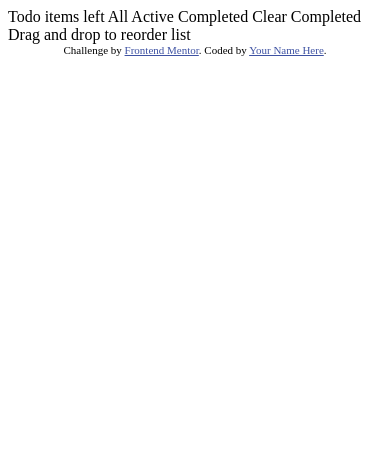
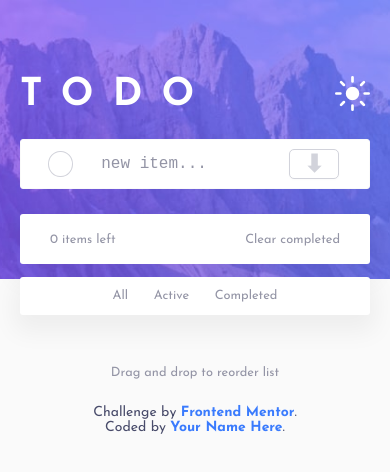
Before and after one commit to LucasLoe/to-do-app, a plain HTML site: page index.html in a window 390 px wide. Drawn offline with Linux system fonts and the light colour scheme.

Commit message:
finished- dragdrop missing

```diff
--- /dev/null
+++ b/app.js
@@ -0,0 +1,151 @@
+var rootVar = document.querySelector(':root');
+var mode = "lightMode";
+var listCounter = 0;
+var numOfEntries = document.getElementsByClassName('input-field').length;
+var numOfChecked = document.querySelectorAll('input[type="checkbox"]:checked')
+
+var very_light_gray = "hsl(0, 0%, 98%)";
+var very_light_gray_blue = "hsl(236, 33%, 92%)";
+var light_grayish_blue = "hsl(233, 11%, 84%)";
+var dark_grayish_blue = "hsl(236, 9%, 61%)";
+var very_dark_grayish_blue = "hsl(235, 19%, 35%)";
+
+var very_dark_blue = "hsl(235, 21%, 11%)";
+var very_dark_desaturated_blue = "hsl(235, 24%, 19%)";
+var light_grayish_blue = "hsl(234, 39%, 85%)";
+var light_grayish_blue_hover = "hsl(236, 33%, 92%)";
+var dark_grayish_blue = "hsl(234, 11%, 52%)";
+var very_dark_grayish_blue = "hsl(237, 14%, 26%)";
+
+function toggleMode(){
+
+    if (mode == "lightMode") {
+        mode = "darkMode";
+
+        rootVar.style.setProperty('--light-1', very_dark_blue)
+        rootVar.style.setProperty('--light-2', very_dark_desaturated_blue)
+        rootVar.style.setProperty('--medium', light_grayish_blue)
+        rootVar.style.setProperty('--medium-hover', light_grayish_blue_hover)
+        rootVar.style.setProperty('--dark-1', dark_grayish_blue)
+        rootVar.style.setProperty('--dark-2', light_grayish_blue)
+        rootVar.style.setProperty('--container-color', very_dark_desaturated_blue)
+
+
+    }
+
+    else if (mode == "darkMode") {
+        mode = "lightMode";
+
+        rootVar.style.setProperty('--light-1', very_light_gray)
+        rootVar.style.setProperty('--light-2', very_light_gray_blue)
+        rootVar.style.setProperty('--medium', light_grayish_blue)
+        rootVar.style.setProperty('--medium-hover', light_grayish_blue)
+        rootVar.style.setProperty('--dark-1', dark_grayish_blue)
+        rootVar.style.setProperty('--dark-2', very_dark_grayish_blue)
+        rootVar.style.setProperty('--container-color', "white")
+
+    }
+}
+
+function addListItem(){
+
+    let textAreaTag = document.getElementById('new-input-textarea');
+    let textVal = textAreaTag.value;
+
+    if (!textVal) {
+        textAreaTag.setAttribute('placeholder', 'can\'t be empty')
+    }
+    else if (textVal){
+        createNewListItem(textVal)
+        textAreaTag.value = "";
+        textAreaTag.setAttribute('placeholder', 'new item...')
+        listCounter += 1;
+        countActiveQuests()
+    }
+}
+
+function convertTextToId(t) {
+    return t.split(' ').join('_').toLowerCase()
+}
+
+function countActiveQuests(){
+    let elem = document.getElementById('counter')
+    let elemSuffix = document.getElementById('counter-suffix');
+
+    numOfEntries = document.getElementsByClassName('input-field').length;
+    numOfChecked = document.querySelectorAll('input[type="checkbox"]:checked').length
+
+    elem.innerText = numOfEntries - numOfChecked;
+
+    if (numOfEntries - numOfChecked == 1){
+        elemSuffix.innerText = " item left"
+    }
+    else {
+        elemSuffix.innerText = " items left"
+    }
+}
+
+function checkboxIsChecked(event) {
+    countActiveQuests()
+
+    let labelSelector = event.target.nextSibling;
+    console.log(labelSelector)
+
+    if (event.target.checked == true){
+        event.target.parentNode.classList.add('quest-completed')
+        event.target.parentNode.classList.remove('quest-active')
+        labelSelector.classList.add('completed-style');
+    }
+    else if (event.target.checked == false){
+        event.target.parentNode.classList.add('quest-active')
+        event.target.parentNode.classList.remove('quest-completed')
+        labelSelector.classList.remove('completed-style');
+
+    }
+}
+
+function filterView(event){
+    console.log(event.target.id)
+
+    if (event.target.id == 'select-all'){
+        console.log(document.getElementsByClassName('quest-completed'))
+        console.log(document.getElementsByClassName('quest-active'))
+
+        document.querySelectorAll('.input-field').forEach(e => e.classList.remove('invisible'))
+
+    }
+    else if (event.target.id == 'select-active'){
+        document.querySelectorAll('.quest-completed').forEach(e => e.classList.add('invisible'))
+        document.querySelectorAll('.quest-active').forEach(e => e.classList.remove('invisible'))
+
+    }
+    else if (event.target.id == 'select-completed'){
+        document.querySelectorAll('.quest-active').forEach(e => e.classList.add('invisible'))
+        document.querySelectorAll('.quest-completed').forEach(e => e.classList.remove('invisible'))
+    }
+}
+
+function clearCompletedQuests(){
+    document.querySelectorAll('.quest-completed').forEach(e => e.remove())
+}
+
+function createNewListItem(str) {
+    let divTag = document.createElement('div');
+    divTag.classList.add('input-field')
+    divTag.classList.add('quest-active')
+
+    let inputTag = document.createElement('input');
+        inputTag.setAttribute('type', 'checkbox')
+        inputTag.setAttribute('onchange', 'checkboxIsChecked(event)')
+        inputTag.classList.add('checkbox-style')
+
+    let labelTag = document.createElement('label');
+        labelTag.classList.add('label-style');
+        labelTag.innerText = str;
+
+    divTag.appendChild(inputTag);
+    divTag.appendChild(labelTag);
+
+    let containerNode = document.getElementById('list-container')
+    containerNode.appendChild(divTag);
+}
--- a/index.html
+++ b/index.html
@@ -5,32 +5,61 @@
   <meta name="viewport" content="width=device-width, initial-scale=1.0"> <!-- displays site properly based on user's device -->
 
   <link rel="icon" type="image/png" sizes="32x32" href="./images/favicon-32x32.png">
+  <link rel="stylesheet" href="style.css">
 
   <title>Frontend Mentor | Todo app</title>
 
-  <!-- Feel free to remove these styles or customise in your own stylesheet 👍 -->
-  <style>
-    .attribution { font-size: 11px; text-align: center; }
-    .attribution a { color: hsl(228, 45%, 44%); }
-  </style>
 </head>
 <body>
 
-  Todo
+  <img src="/images/bg-desktop-light.jpg">
+  <div id="bottom-page">
+    <main>
 
-  <!-- Add dynamic number --> items left
+      <div id="header">
+      <h1>TODO</h1>
+       <a onclick="toggleMode()"><img src="/images/icon-sun.svg"></a>
+      </div>
 
-  All
-  Active
-  Completed
+      <div id="new-input">
+        <input type="checkbox" class="checkbox-style" disabled>
+        <textarea id="new-input-textarea" maxlength="45" placeholder="new item..."></textarea>
+        <button id="submit-new-entry-button" type="submit" onclick="addListItem()">⬇</button>
+      </div>
 
-  Clear Completed
+      <fieldset id="list-container">
 
-  Drag and drop to reorder list
+      </fieldset>
 
-  <div class="attribution">
-    Challenge by <a href="https://www.frontendmentor.io?ref=challenge" target="_blank">Frontend Mentor</a>.
-    Coded by <a href="#">Your Name Here</a>.
-  </div>
+      <div id="list-footer">
+        <p><a onclick=""><span id="counter">0</span><span id="counter-suffix"> items left</span></a></p>
+        <div id="switch-view">
+          <p><a id="select-all" onclick="filterView(event)">All</a></p>
+          <p><a id="select-active" onclick="filterView(event)">Active</a></p>
+          <p><a id="select-completed" onclick="filterView(event)">Completed</a></p>
+        </div>
+        <p id="clear"><a onclick="clearCompletedQuests()">Clear completed</a></p>
+      </div>
+
+      <div id="switch-view-mobile">
+        <p><a id="select-all" onclick="filterView(event)">All</a></p>
+        <p><a id="select-active" onclick="filterView(event)">Active</a></p>
+        <p><a id="select-completed" onclick="filterView(event)">Completed</a></p>
+      </div>
+
+      <p id="drag-drop-hint">Drag and drop to reorder list</p>
+
+      <div class="attribution">
+        Challenge by <a href="https://www.frontendmentor.io?ref=challenge" target="_blank">Frontend Mentor</a>. <br>
+        Coded by <a href="#">Your Name Here</a>.
+      </div>
+
+    </main>
+
+
+
+    </div>
+
+  <script src="app.js" defer></script>
 </body>
 </html>
--- /dev/null
+++ b/style.css
@@ -0,0 +1,291 @@
+@import url('https://fonts.googleapis.com/css2?family=Josefin+Sans:wght@400;700&display=swap');
+
+:root {
+    --light-1: hsl(0, 0%, 98%);
+    --light-2: hsl(236, 33%, 92%);
+    --medium: hsl(233, 11%, 84%);
+    --dark-1: hsl(236, 9%, 61%);
+    --dark-2: hsl(235, 19%, 35%);
+    --container-color: white;
+    --fs: 18px;
+    --boxheight: 60px;
+
+    --background:
+}
+
+h1,h2,p, input, label, fieldset {
+    margin: 0;
+    padding: 0;
+}
+
+fieldset, textarea {
+    border: none;
+    box-shadow: none;
+}
+
+body {
+    padding:0;
+    margin:0;
+    font-size: 0;
+    font-family: 'Josefin Sans';
+    box-sizing: border-box;
+}
+
+body img {
+    width: 100%;
+    height: 33vh;
+    object-fit: cover;
+    box-sizing: border-box;
+}
+
+#bottom-page {
+    position: relative;
+
+    height: auto;
+    min-height: 67vh;
+    box-sizing: border-box;
+
+    font-size: var(--fs);
+    background-color: var(--light-1);
+}
+
+main {
+    position: absolute;
+    left:0;
+    right:0;
+    top: -24vh;
+
+
+    max-width: 720px;
+    height: auto;
+    margin: auto ;
+}
+
+#header {
+    font-size: 1.2em;
+    margin: 0;
+    margin-bottom: 1.2em;
+    padding: 0;
+    display: flex;
+    justify-content: space-between;
+    letter-spacing: 1em;
+    color: white;
+    width: 100%;
+}
+
+#header img {
+    height: 35px;
+    width: auto;
+}
+
+.input-field {
+    width: 100%;
+    height: var(--boxheight);
+    box-sizing: border-box;
+
+    border-radius: 3px;
+    margin-bottom: 4px;
+    background-color: var(--container-color);
+    color: var(--dark-2);
+    padding-right: 2ch;
+
+    display: flex;
+    text-align: left;
+    box-shadow: 0px 11px 24px 6px rgba(0,0,0,0.05);
+
+}
+
+textarea {
+    overflow: hidden;
+    outline: none;
+    box-shadow: none;
+    resize: none;
+
+    width: calc(100% - 4em - 50px);
+    height: 1.4em;
+    box-sizing: border-box;
+    margin: auto 0;
+
+    border-radius: 3px;
+    font-size: 1em;
+    background-color: var(--container-color);
+    color: var(--dark-2);
+}
+
+textarea::placeholder {
+    color: var(--dark-1);
+}
+
+#new-input {
+    width: 100%;
+    height: var(--boxheight);
+    box-sizing: border-box;
+    margin-bottom: 25px;
+    padding-right: 30px;
+
+    border-radius: 3px;
+    border: 1px solid var(--light-1);
+    background-color: var(--container-color);
+
+    display: flex;
+    text-align: left;
+    vertical-align: middle;
+}
+
+#submit-new-entry-button {
+    align-items: center;
+    background-color: var(--container-color);
+    border: 1px solid  var(--medium);
+    border-radius: 5px;
+    box-shadow: rgba(0, 0, 0, 0.02) 0 1px 3px 0;
+    box-sizing: border-box;
+    cursor: pointer;
+    display: inline-flex;
+    font-size: 24px;
+    font-weight: 600;
+    justify-content: center;
+    padding: calc(.875rem - 1px) calc(1.5rem - 1px);
+    position: relative;
+    text-decoration: none;
+    user-select: none;
+    -webkit-user-select: none;
+    touch-action: manipulation;
+    vertical-align: baseline;
+    width: 50px;
+    height: calc(var(--boxheight) - 20px);
+    margin: auto;
+    color: var(--medium);
+}
+
+#submit-new-entry-button:active {
+    background: linear-gradient(hsl(192, 100%, 67%),hsl(280, 87%, 65%));
+    box-shadow: none;
+    border: none;
+    color: white;
+}
+
+.checkbox-style {
+    -moz-appearance:none;
+    -webkit-appearance:none;
+    appearance: none;
+
+    width: 2em;
+    height: 2em;
+    border: 1px solid var(--medium);
+    border-radius: 50%;
+    background-color: transparent;
+    margin: auto 2em;
+}
+
+.label-style {
+    margin: auto 0;
+}
+
+.checkbox-style:checked {
+    background: linear-gradient(hsl(192, 100%, 67%),hsl(280, 87%, 65%));
+
+}
+
+.checkbox-style:checked:after {
+    display: block;
+    content: ' ✓';
+    color: white;
+    text-align: center;
+    font-size: 16px;
+    font-weight: 700;
+}
+
+#list-footer {
+    display: flex;
+    width: 100%;
+    height: var(--boxheight);
+    box-sizing: border-box;
+    justify-content: space-between;
+    padding: 0 20px;
+    font-size: 0.8em;
+    font-weight: 300;
+    color: var(--dark-1);
+    background-color: var(--container-color);
+    border-radius: 3px;
+    box-shadow: 0px 11px 24px 6px rgba(0,0,0,0.05);
+
+}
+
+#list-footer > * {
+    display: flex;
+    margin: auto 10px;
+}
+
+#list-footer > div > p {
+    margin: 0 0.5em;
+}
+
+#list-footer p:focus, #list-footer p:active, #list-footer p:hover {
+    color: hsl(220, 98%, 61%);
+    cursor: pointer;
+}
+
+#switch-view-mobile {
+    display: none;
+}
+
+#drag-drop-hint{
+    text-align: center;
+    margin: 4em 0 2em 0;
+    font-size: 0.8em;
+    color: var(--dark-1);
+}
+
+.invisible{
+    display: none;
+}
+
+.completed-style {
+    color: var(--dark-1) !important;
+    text-decoration: line-through !important;
+}
+
+.attribution { font-size: 14px; text-align: center; color: var(--dark-2);}
+.attribution a { color: hsl(220, 98%, 61%); text-decoration: none; font-weight: 600;}
+
+@media only screen and (max-width: 760px) {
+
+    :root {
+        --fs: 16px;
+        --boxheight: 50px;
+    }
+
+    main {
+        max-width: unset;
+        margin: auto 20px;
+        width: calc(100% - 40px);
+    }
+
+    #switch-view {
+        display: none !important;
+    }
+
+    #switch-view-mobile {
+        display: flex;
+        height: 3em;
+        background-color: var(--container-color);
+        border-radius: 3px;
+        margin-top: 1em;
+        box-sizing: border-box;
+        justify-content: center;
+        padding: 0 2em;
+        font-size: 0.8em;
+        font-weight: 300;
+        color: var(--dark-1);
+        box-shadow: 0px 11px 24px 6px rgba(0,0,0,0.05);
+    }
+
+    #switch-view-mobile p {
+        margin: auto 1em;
+    }
+
+    #switch-view-mobile p:focus, #switch-view-mobile p:active, #switch-view-mobile p:hover {
+        color: hsl(220, 98%, 61%);
+        cursor: pointer;
+    }
+}
```
